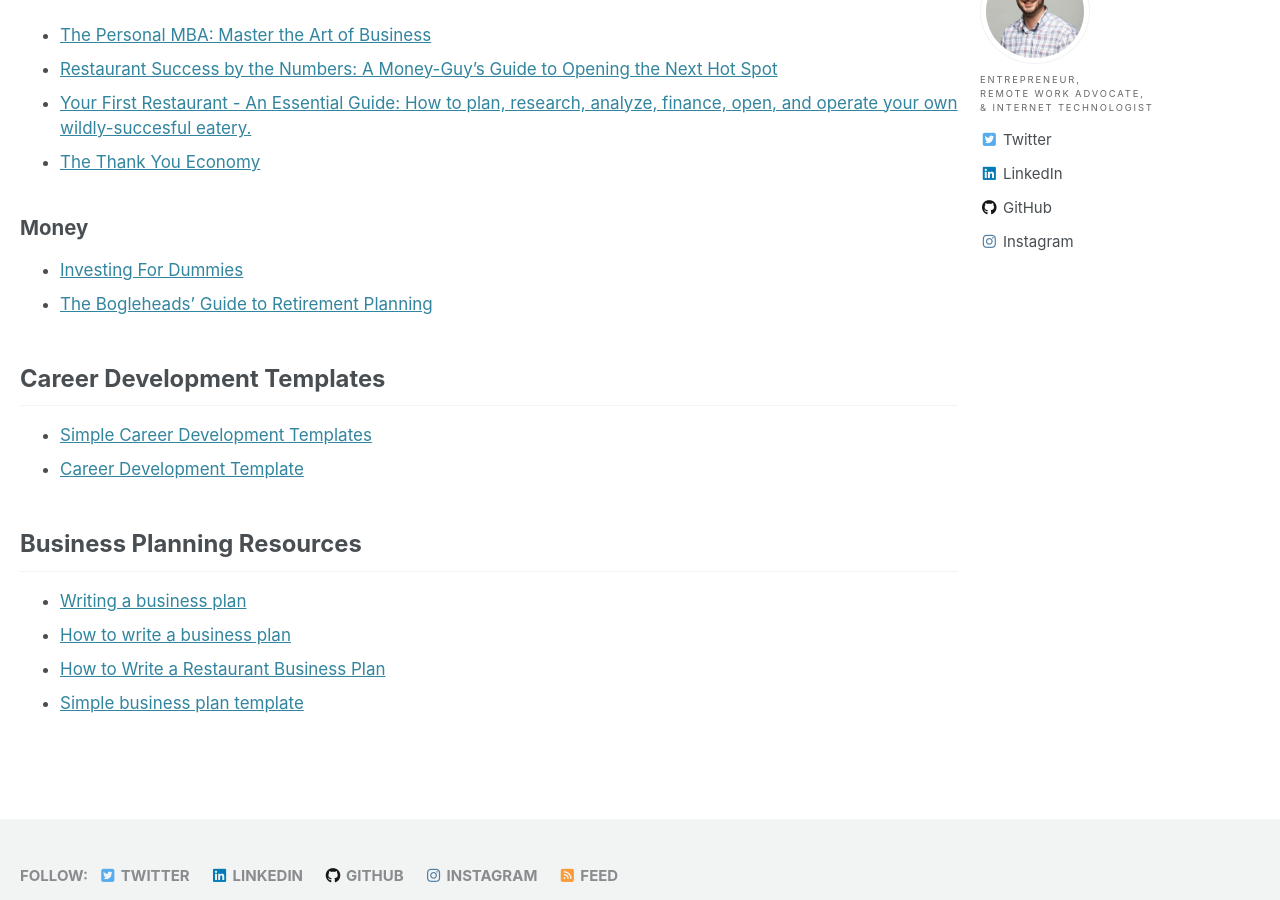
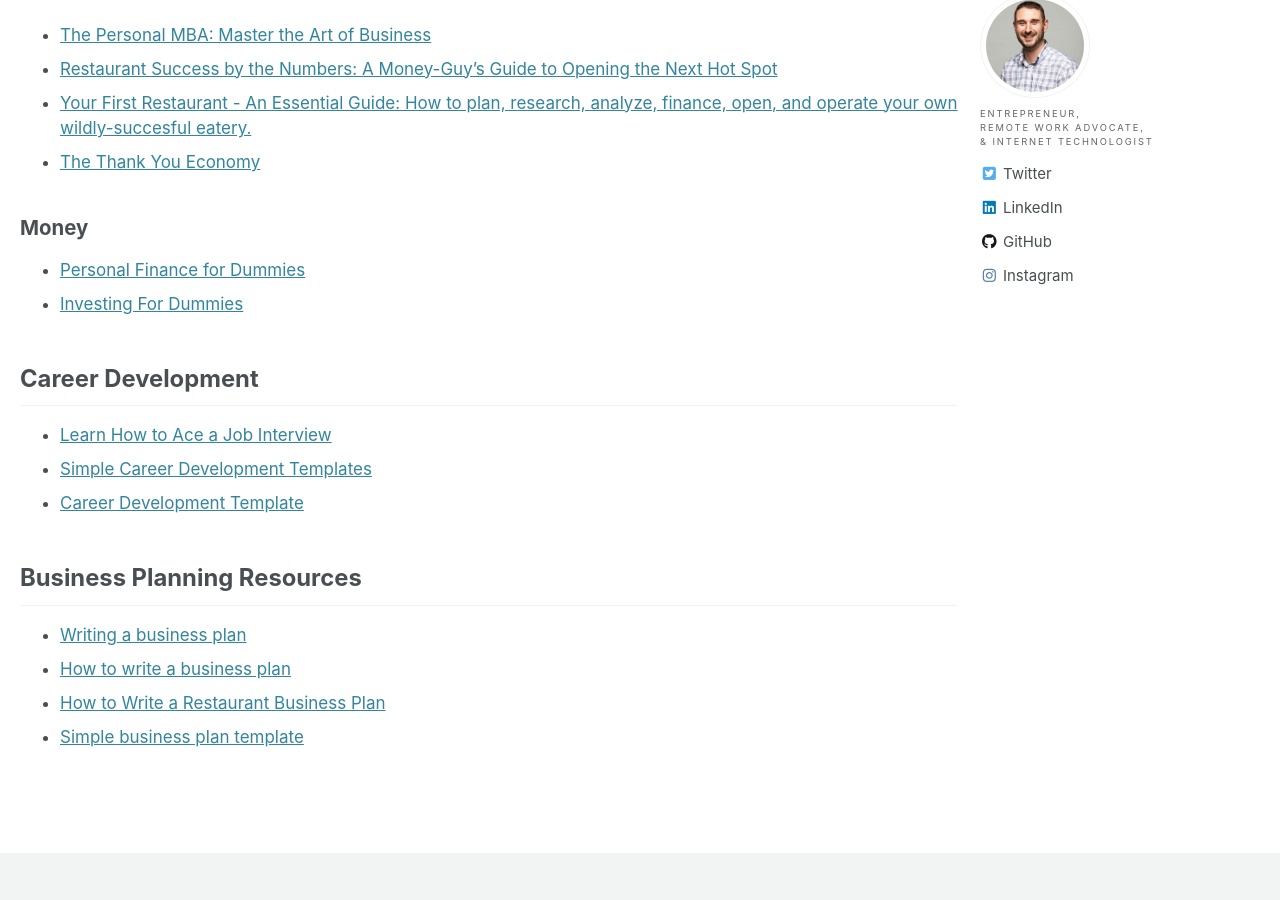
Before and after one commit to jaysignorello/jaysignorello.com, a Jekyll site: the page built from _pages/cfbnj-fsta-resources.md, in a window 1280 px wide and 900 px high, scrolled down 876 px. Built offline with Jekyll 4.4.1, drawn with Linux system fonts in a browser that asks for light colours; cached includes are drawn as plain includes; nearby versions of some CDN libraries.

Commit message:
Replace investment book with finance book and add job interview article

```diff
--- a/_pages/cfbnj-fsta-resources.md
+++ b/_pages/cfbnj-fsta-resources.md
@@ -30,11 +30,12 @@
 * [The Thank You Economy](https://www.goodreads.com/book/show/9203287-the-thank-you-economy)
 
 ### Money
+* [Personal Finance for Dummies](https://www.goodreads.com/book/show/3604.Personal_Finance_for_Dummies)
 * [Investing For Dummies](https://www.goodreads.com/book/show/171067.Investing_For_Dummies)
-* [The Bogleheads' Guide to Retirement Planning](https://www.goodreads.com/book/show/6479781-the-bogleheads-guide-to-retirement-planning)
 
-## Career Development Templates
+## Career Development
 
+* [Learn How to Ace a Job Interview](https://www.thebalancecareers.com/job-interviews-4161912)
 * [Simple Career Development Templates](https://simplicable.com/new/career-plan)
 * [Career Development Template](http://postgradenvironments.com/wp-content/uploads/2017/09/career-plan-template.pdf)
 
```
